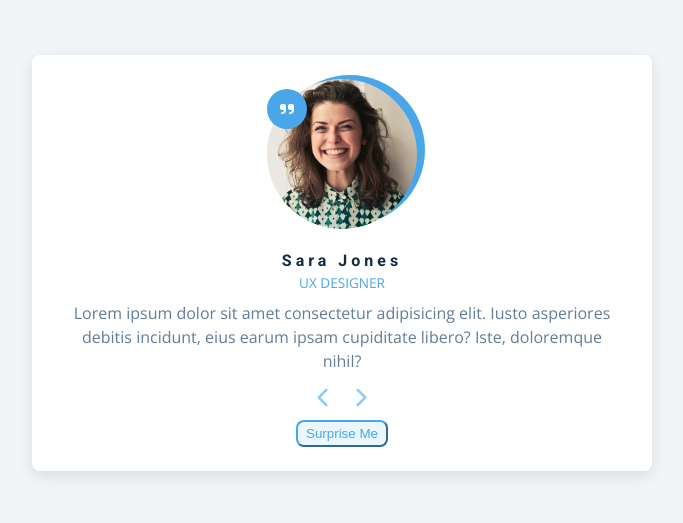
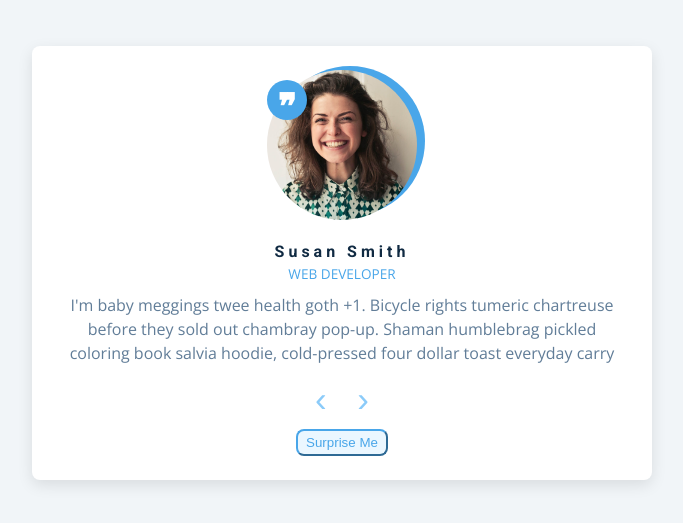
Before and after one commit to caxar/reviews, a plain HTML site: page index.html in a window 1280 px wide. Shown: the part 197-720 px from the top of the page, without its empty margins (298-981 px from the left). Drawn offline with nearby package versions, Linux system fonts and the light colour scheme.

Commit message:
add new img, write code in app.js , change style.css and index.html

```diff
--- a/app.js
+++ b/app.js
@@ -31,92 +31,58 @@ const reviews = [
     text:
       "Edison bulb put a bird on it humblebrag, marfa pok pok heirloom fashion axe cray stumptown venmo actually seitan. VHS farm-to-table schlitz, edison bulb pop-up 3 wolf moon tote bag street art shabby chic. ",
   },
+    {
+    id: 5,
+    name: "Emiley jason",
+    job: "designer",
+    img: src="5.jpg",
+    text:
+      "Axe cray stumptown venmo actually seitan. Vto-table schlitz, edison bulb pop-up 3 wolf moon tote bag street art shabby chic. ",
+  }
 ];
 
+const img = document.getElementById('person-img'),
+      author = document.getElementById('author'),
+      job = document.getElementById('job'),
+      info = document.getElementById('info');
+
+const prevBtn = document.querySelector('.prev-btn'),
+      nextBtn = document.querySelector('.next-btn'),
+      randomBtn = document.querySelector('.random-btn');
+
+let currentItem = 0;
+
+window.addEventListener('DOMContentLoaded', () => {
+    showPerson();
+});
 
 
+function showPerson() {
+    const item = reviews[currentItem];
+    img.src = item.img;
+    author.innerText = item.name;
+    job.innerText = item.job;
+    info.innerText = item.text;
+}
+
+nextBtn.addEventListener('click', () => {
+    currentItem++;
+    if(currentItem > reviews.length - 1) {
+        currentItem = 0;
+    }
+    showPerson();
+});
 
 
+prevBtn.addEventListener('click', () => {
+    currentItem--;
+    if(currentItem < 0) {
+        currentItem = reviews.length - 1;
+    }
+    showPerson();
+});
 
-
-
-
-
-
-
-
-
-
-
-
-
-
-
-
-
-
-
-
-
-
-
-
-
-
-
-
-
-
-
-
-
-
-
-
-
-// const img = document.getElementById('person-img'),
-//       author = document.getElementById('author'),
-//       job = document.getElementById('job'),
-//       info = document.getElementById('info');
-
-// const prevBtn = document.querySelector('.prev-btn'),
-//       nextBtn = document.querySelector('.next-btn'),
-//       randomBtn = document.querySelector('.random-btn');
-
-// let currentItem = 0;
-
-// window.addEventListener('DOMContentLoaded', function() {
-//     showPerson();
-// });
-
-// function showPerson() {
-//     const item = reviews[currentItem];
-//     img.src= item.img;
-//     author.innerText = item.name;
-//     job.innerText = item.job;
-//     info.innerText = item.text;
-// }
-
-// nextBtn.addEventListener('click', function() {
-//     currentItem++;
-
-//     if(currentItem > reviews.length - 1) {
-//         currentItem = 0;
-//     }
-//     showPerson();
-// });
-
-
-// prevBtn.addEventListener('click', function() {
-//     currentItem--;
-
-//     if(currentItem < 0) {
-//         currentItem = reviews.length - 1;
-//     }
-//     showPerson();
-// });
-
-// randomBtn.addEventListener('click', function() {
-//     currentItem = Math.floor(Math.random()*reviews.length);
-//     showPerson();
-// });
+randomBtn.addEventListener('click', () => {
+    currentItem = Math.floor(Math.random() * reviews.length);
+    showPerson();
+});
--- a/index.html
+++ b/index.html
@@ -28,10 +28,12 @@
             <!-- prev next buttons-->
             <div class="button-container">
               <button class="prev-btn">
-                <i class="fas fa-chevron-left"></i>
+               <!--  <i class="fas fa-chevron-left"></i> -->
+                &#8249;
               </button>
               <button class="next-btn">
-                <i class="fas fa-chevron-right"></i>
+                <!-- <i class="fas fa-chevron-right"></i> -->
+                &#8250;
               </button>
             </div>
             <!-- random button -->
@@ -39,7 +41,6 @@
           </article>
         </section>
       </main>
-      <script src="https://kit.fontawesome.com/e9d971bd4c.js" crossorigin="anonymous"></script>
     <script src="app.js"></script>
 </body>
 </html>
--- a/style.css
+++ b/style.css
@@ -224,9 +224,9 @@ main {
   position: relative;
 }
 .img-container::after {
-  font-family: "Font Awesome 5 Free";
   font-weight: 900;
-  content: "\f10e";
+  font-size: 35px;
+  content: "❞";
   position: absolute;
   top: 0;
   left: 0;
@@ -264,12 +264,14 @@ main {
 .prev-btn,
 .next-btn {
   color: var(--clr-primary-7);
-  font-size: 1.25rem;
+  font-size: 35px;
   background: transparent;
   border-color: transparent;
-  margin: 0 0.5rem;
+  margin: 0 0.7rem;
   transition: var(--transition);
   cursor: pointer;
+  outline: 0;
+  padding: 0;
 }
 .prev-btn:hover,
 .next-btn:hover {
```
Also changed, not shown: 5.jpg (added).
